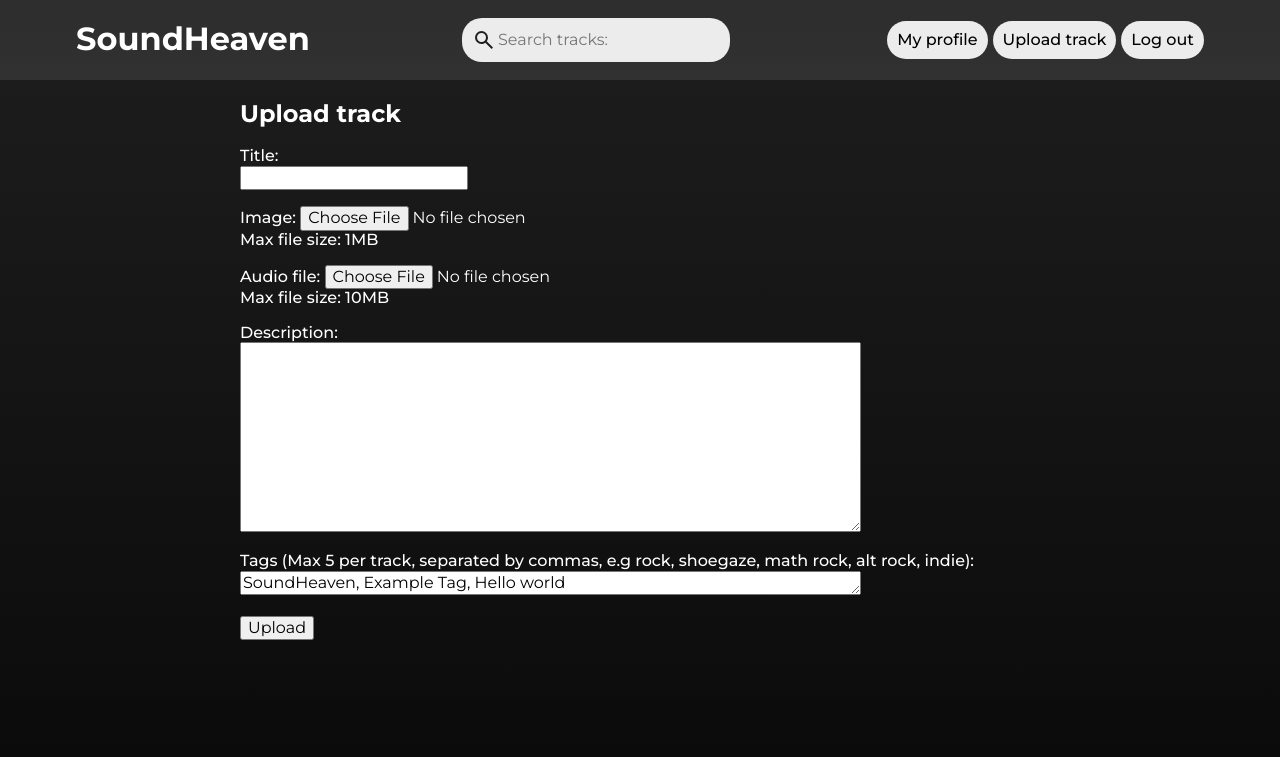
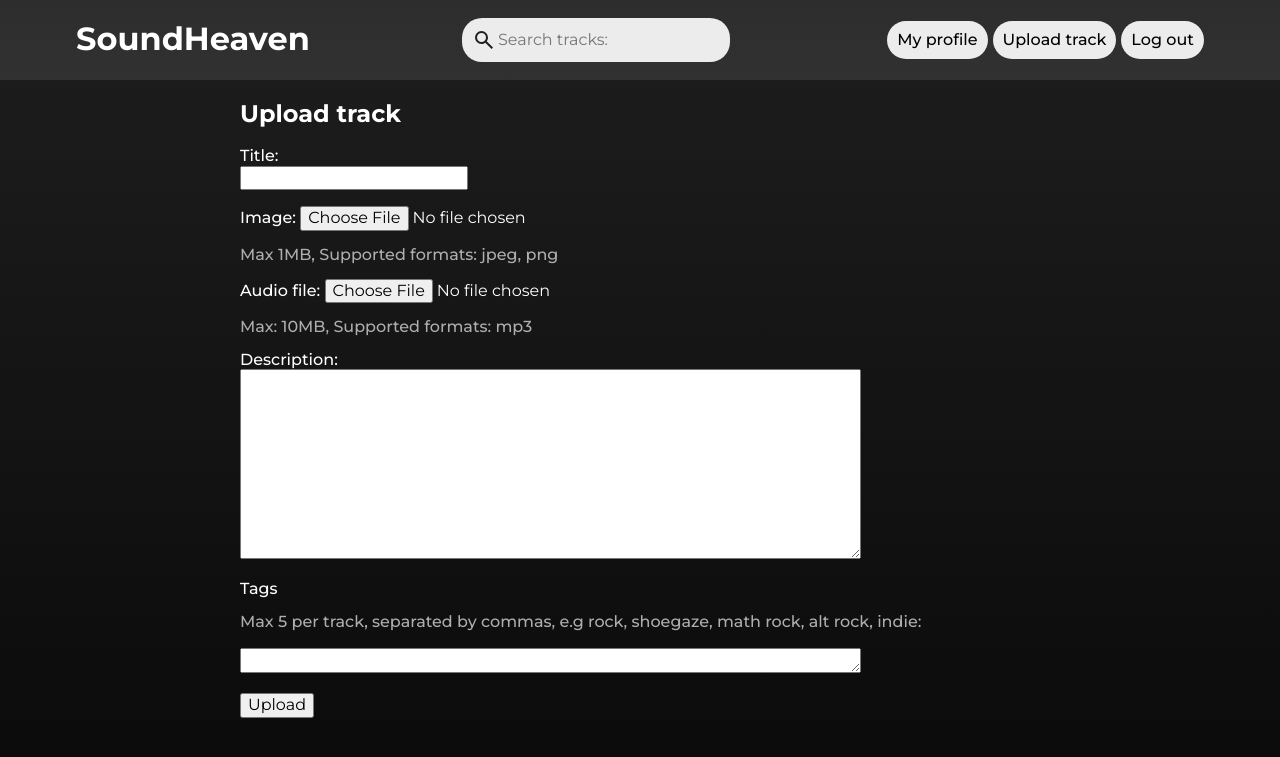
Before and after one commit to kuhalainen/SoundHeaven, a Flask app: page /new_track in a window 1280 px wide. Shown: the top 757 px of the page. Run offline with Flask 3, Linux system fonts and the light colour scheme; the visitor is signed in with stand-in values (Sample User, id 1).

Commit message:
Improve information on upload and edit pages

```diff
--- a/static/main.css
+++ b/static/main.css
@@ -9,15 +9,28 @@ body {
     font-weight: 500;
     background: rgb(0,0,0);
     background: linear-gradient(0deg, rgba(10,10,10,1) 0%, rgba(30,30,30,1) 100%)fixed;
-    a:link { color: rgb(124, 195, 239); }
-    a:visited { color: #9161bf; }
-    a:hover { color: #ffffff; }
+    /*a:link { color: rgb(124, 195, 239); }*/
+    /*a:visited { color: #9161bf; }*/
+    /*a:hover { color: #ffffff; }*/
 }
+
+a:link { color: rgb(124, 195, 239); }
+a:visited { color: #9161bf; }
+a:hover { color: #ffffff; }
 
 .main{
     padding-top: 80px;
     margin: auto;
     max-width: 50em;
+}
+
+.secondary_grey_text{
+  color: rgb(174, 174, 174) !important;
+  margin-top: 0px;
+  padding-top: 0px;
+  line-height: 1;
+  margin: 0;
+  padding: 0;
 }
 
 .logo {
--- a/templates/edit_track.html
+++ b/templates/edit_track.html
@@ -28,6 +28,7 @@
 
     <p>
       Change image: <input type="file" name="image" accept=".jpg, .png, .jpeg" />
+      <div class="secondary_grey_text">Max 1MB, Supported formats: jpeg, png</div>
     </p>
 
     <p>
@@ -41,6 +42,7 @@
 
     <p>
       Change audio file: <input type="file" name="audio" accept=".mp3" />
+      <div class="secondary_grey_text">Max: 10MB, Supported formats: mp3</div>
     </p>
 
     <p>
@@ -48,7 +50,8 @@
       <textarea name="desc" rows=10 cols="60" maxlength="1000">{{track.descr}}</textarea>
     </p>
     <p>
-    Tags (Max 5 per track, separated by commas, e.g rock, shoegaze, math rock, alt rock, indie): <br />
+    Tags
+    <div class="secondary_grey_text">Max 5 per track, separated by commas, e.g rock, shoegaze, math rock, alt rock, indie:</div> <br />
       <textarea name="tags" rows=1 cols="60" maxlength="150" required>{% for tag in track_tags %}{% if not loop.last -%}{{ tag[0] }},{% endif %}{% if loop.last %}{{ tag[0] }}{% endif %}{% endfor %}</textarea>
     </p>
     <input type="submit" value="Update" />
--- a/templates/new_track.html
+++ b/templates/new_track.html
@@ -21,12 +21,12 @@
     <p>
         <p>
           Image: <input type="file" name="image" accept=".jpg, .png, .jpeg" required/><br />
-          Max file size: 1MB
+          <div class="secondary_grey_text">Max 1MB, Supported formats: jpeg, png</div>
 
         </p>
         <p>
           Audio file: <input type="file" name="audio" accept=".mp3" required/><br />
-          Max file size: 10MB
+          <div class="secondary_grey_text">Max: 10MB, Supported formats: mp3</div>
         </p>
 
     </p>
@@ -35,8 +35,9 @@
       <textarea name="desc" rows=10 cols="60" maxlength="1000"></textarea>
     </p>
     <p>
-    Tags (Max 5 per track, separated by commas, e.g rock, shoegaze, math rock, alt rock, indie): <br />
-      <textarea name="tags" rows=1 cols="60" maxlength="150" required>SoundHeaven, Example Tag, Hello world</textarea>
+    Tags
+    <div class="secondary_grey_text">Max 5 per track, separated by commas, e.g rock, shoegaze, math rock, alt rock, indie:</div> <br />
+      <textarea name="tags" rows=1 cols="60" maxlength="150" required></textarea>
     </p>
     <input type="hidden" name="csrf_token" value="{{ session.csrf_token }}" />
     <input type="submit" value="Upload" />
```
